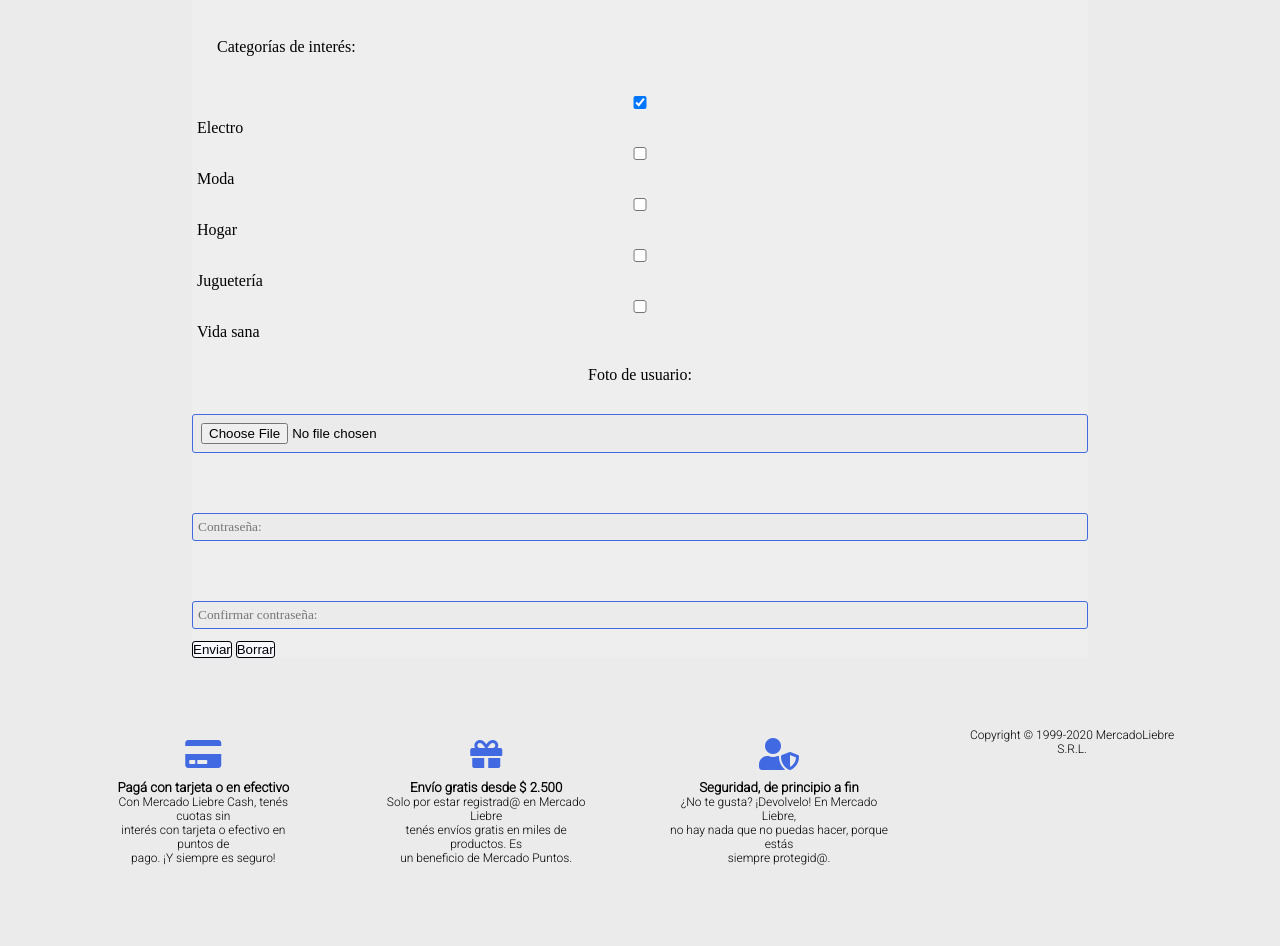
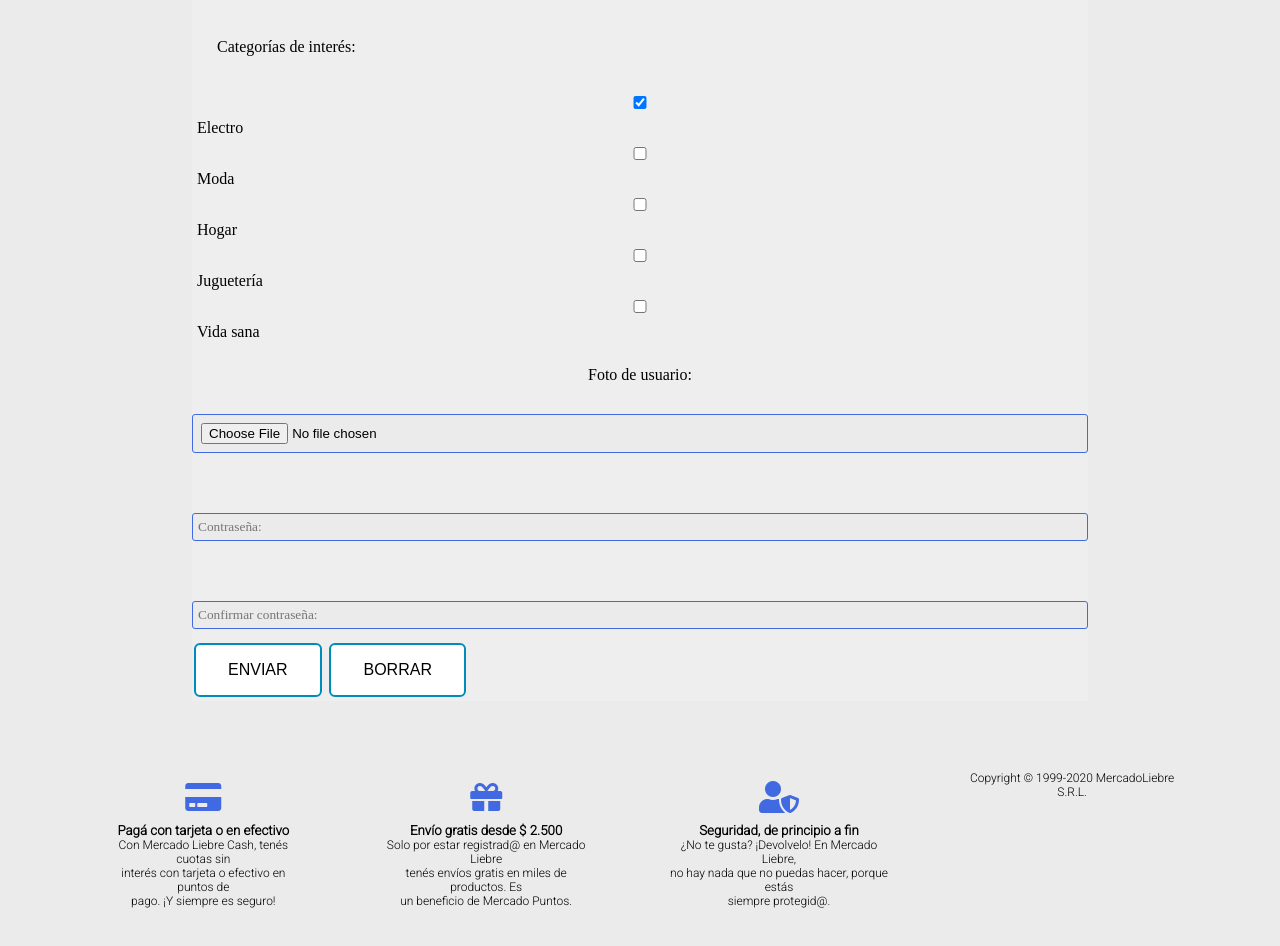
Before and after one commit to marcvillanueva1/Mercado-Liebre, a website: page views/register.html in a window 1280 px wide. Shown: the part 780-1726 px from the top of the page. Before the commit the page ends 1705 px from the top, so only its background shows below. Drawn offline with Linux system fonts and the light colour scheme; files that its build step writes are made by us from their sources; files whose address does not match are found by name.

Commit message:
boton con onda

```diff
--- a/public/css/styles.css
+++ b/public/css/styles.css
@@ -367,11 +367,35 @@ form input{
   margin : 10px
 }
 
-  #enviar:hover{
-    background-color: rgb(65, 105, 225);
-    color: white;
+  #enviar{
+    color: #0099CC;
+    background: transparent;
+    border: 2px solid #0099CC;
+    border-radius: 6px;
+    border: none;
+      color: white;
+      padding: 16px 32px;
+      text-align: center;
+      display: inline-block;
+      font-size: 16px;
+      margin: 4px 2px;
+      -webkit-transition-duration: 0.4s;
+      transition-duration: 0.4s;
+      cursor: pointer;
+      text-decoration: none;
+      text-transform: uppercase;
 }
 
+#enviar {
+  background-color: white;
+  color: black;
+  border: 2px solid #008CBA;
+}
+
+#enviar:hover {
+  background-color: #008CBA;
+  color: white;
+}
 
 
 
--- a/views/register.html
+++ b/views/register.html
@@ -97,8 +97,8 @@
             <input type="password" name="contraseña2" id="contraseña2" placeholder="Confirmar contraseña:">
         </div>
         <div class = "button-form">
-            <button type="submit">Enviar</button>
-            <button type="reset">Borrar</button>
+            <button type="submit" id="enviar">Enviar</button>
+            <button type="reset" id ="enviar">Borrar</button>
         </div>
 
     </form>
```
